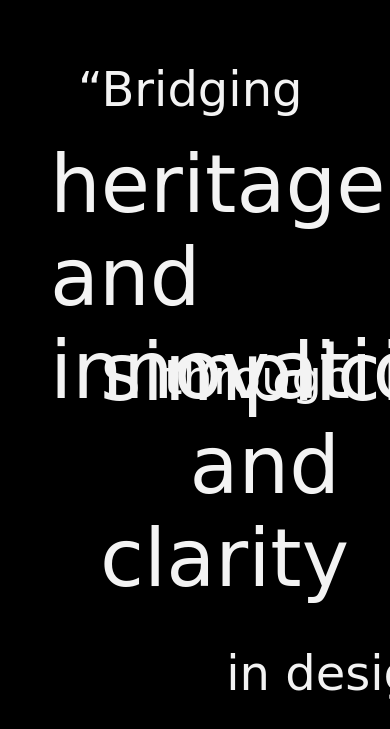
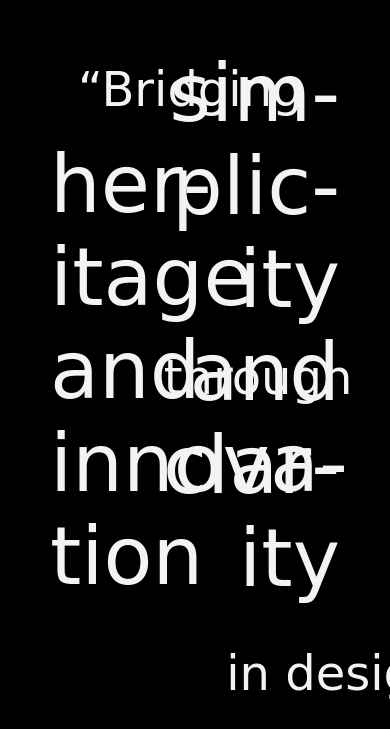
Before and after one commit to lyannhi/my-portfolio, a plain HTML site: page index.html in a window 390 px wide. Shown: the part 2676-3405 px from the top of the page. Drawn offline with Linux system fonts and the light colour scheme; a web font is replaced by a local one.

Commit message:
Update index.html

```diff
--- a/index.html
+++ b/index.html
@@ -28,7 +28,6 @@
     html,
     body {
       -webkit-text-size-adjust: none;
-      -webkit-font-variant-ligatures: none;
       height: 100%;
       scroll-behavior: smooth;
     }
@@ -808,10 +807,22 @@
     .icon-wrapper { width: 70px; height: 70px; }
     .skill-icon { width: 70px; height: 70px; }
     .quote-line1 { font-size: 3rem !important; }
-    .quote-line2 { top: 12% !important; left: 50px !important; font-size: 5rem !important; text-wrap: initial; width: 20rem;}
+    .quote-line2 { top: 12% !important; left: 50px !important; font-size: 5rem !important; width: 20rem; }
     .quote-line3 { top: 45% !important; font-size: 3rem !important; }
-    .quote-line4 { left: auto !important; right: 50px !important; font-size: 5rem !important; text-wrap: initial; text-align: right; width: 15rem;}
+    .quote-line4 { left: auto !important; right: 50px !important; font-size: 5rem !important; text-align: right; width: 15rem;}
     .quote-line5 { font-size: 3rem !important; }
+    .quote-line2,
+.quote-line4 {
+  /* Hủy trắng thủ công */
+  white-space: normal !important;
+  /* Cho phép xuống dòng ở khoảng trắng */
+  overflow-wrap: break-word !important;
+  /* Cho phép break ở bất cứ đâu khi cần */
+  word-break: break-word !important;
+  /* (Tùy chọn) tự hyphen khi cần */
+  -webkit-hyphens: auto;
+  hyphens: auto;
+}
     .works-carousel {
       display: flex;
       width: 100%;
```
